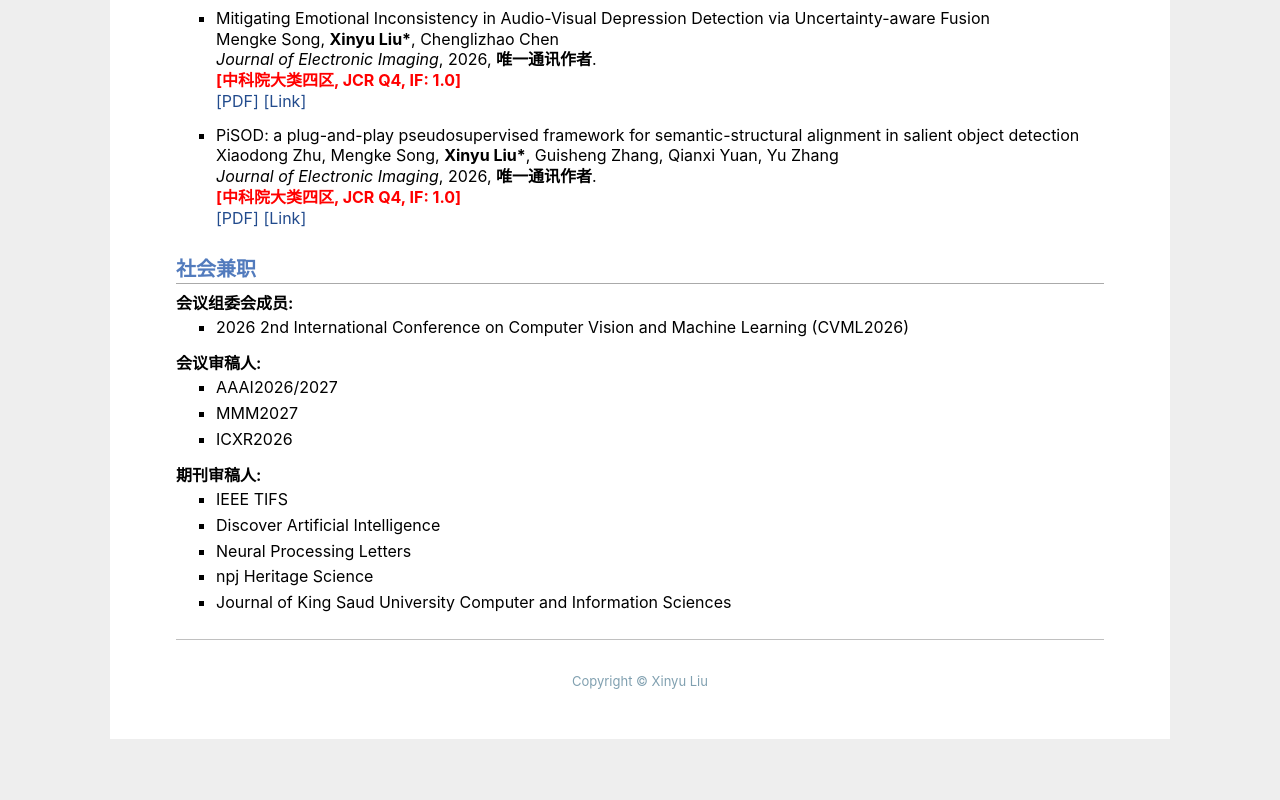
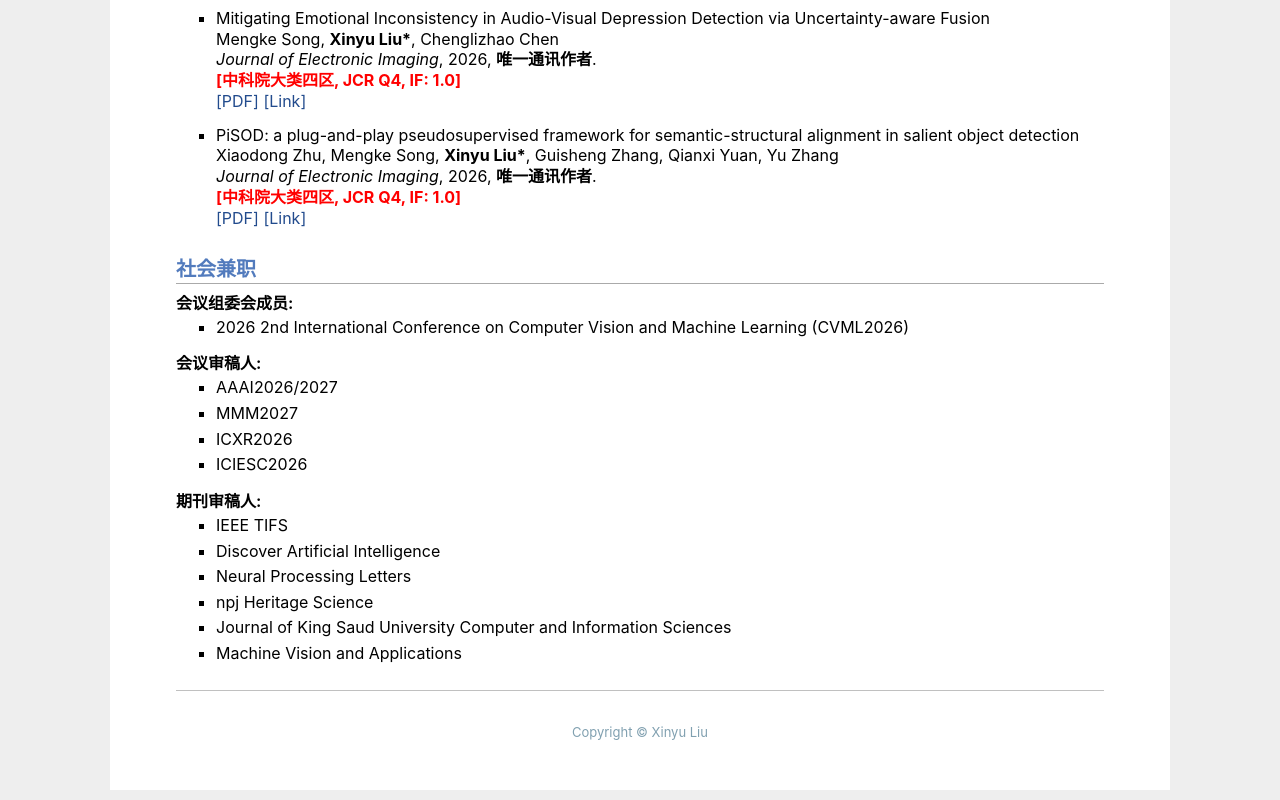
Before and after one commit to liuxy1005/liuxy1005.github.io, a plain HTML site: page index.html in a window 1280 px wide. Shown: the part 2199-2999 px from the top of the page. Before the commit the page ends 2948 px from the top, so only its background shows below. Drawn offline with Linux system fonts and the light colour scheme.

Commit message:
Update index.html

```diff
--- a/index.html
+++ b/index.html
@@ -219,6 +219,7 @@ var _hmt = _hmt || [];
 <li><p>AAAI2026/2027<br /></li>
 <li><p>MMM2027<br /></li>
 <li><p>ICXR2026<br /></li>
+<li><p>ICIESC2026<br /></li>
 </ul>
 
 <b>期刊审稿人:</b> <br />
@@ -228,6 +229,7 @@ var _hmt = _hmt || [];
 <li><p>Neural Processing Letters<br /></li>
 <li><p>npj Heritage Science<br /></li>
 <li><p>Journal of King Saud University Computer and Information Sciences<br /></li>
+<li><p>Machine Vision and Applications<br /></li>
 </ul>
 
 <div id="footer">
```
